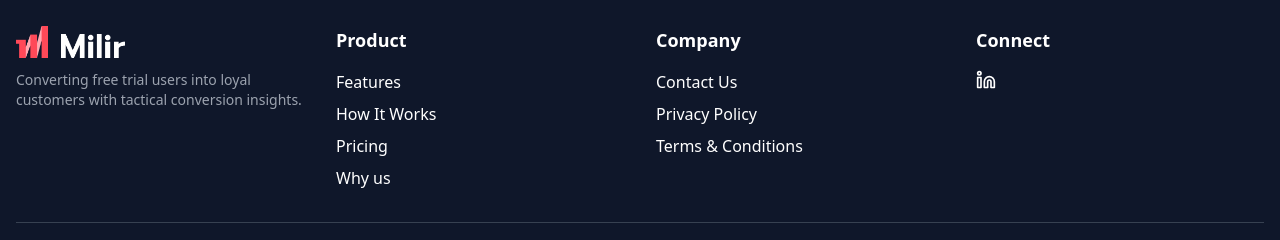
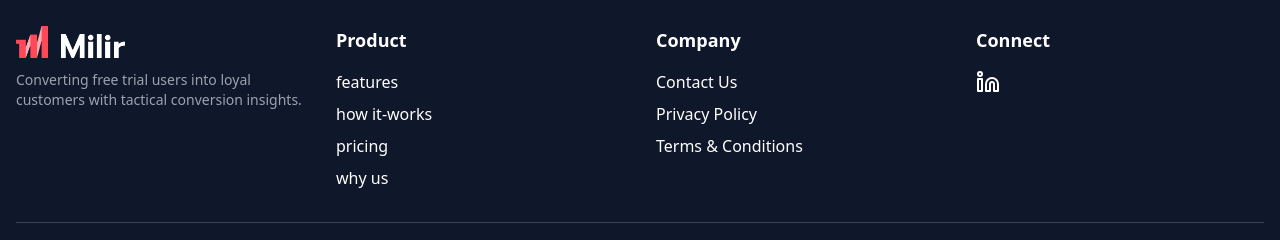
Before and after one commit to Naveenmavencart/makerkitmilir-landingpagenew, a Next.js app: page / in a window 1280 px wide. Shown: the part 5811-6051 px from the top of the page. Built offline with nearby package versions, Linux system fonts and the light colour scheme.

Commit message:
footer latest update 19.12.24

```diff
--- a/components/Main/footer.tsx
+++ b/components/Main/footer.tsx
@@ -1,19 +1,42 @@
+'use client';
+import { useState, useEffect } from 'react';
 import Link from 'next/link'
-
-import {  LinkedinIcon as LinkedIn } from 'lucide-react'
+import { LinkedinIcon } from 'lucide-react';
 
 export default function Footer() {
+  const [scrolled, setScrolled] = useState(false);
+  const [activeLink, setActiveLink] = useState('');
+
+  // Add scroll listener for background color update
+  useEffect(() => {
+    const handleScroll = () => {
+      setScrolled(window.scrollY > 50);
+    };
+
+    window.addEventListener('scroll', handleScroll);
+    return () => window.removeEventListener('scroll', handleScroll);
+  }, []);
+
+  // Function to set the active link
+  const handleSetActiveLink = (link: string) => {
+    setActiveLink(link);
+    const section = document.querySelector(link); // Scroll to the section
+    if (section) {
+      section.scrollIntoView({ behavior: 'smooth' });
+    }
+  };
+
   return (
-    <footer className="w-full bg-[#0F172A] text-white py-12">
+    <footer
+    className={`w-full ${scrolled ? 'bg-[#0E1626]' : 'bg-[#0F172A]'} text-white py-12 transition-colors duration-300`}
+  >
     <div className="container mx-auto px-4">
       <div className="grid grid-cols-2 md:grid-cols-4 gap-8">
+        {/* Logo Section */}
         <div>
-            {/* <Link href="/" className="text-2xl font-bold text-[#FF4958] mb-4 block">
-              Milir
-            </Link> */}
           <Link href="/">
             <img
-              className="w-auto h-8 hover:filter hover:brightness-0 hover:invert hover:sepia hover:saturate-200 hover:hue-rotate-330 transition duration-200"
+              className="w-auto h-8 hover:brightness-110 transition duration-200"
               src="/images/Group 12.png"
               alt="Milir Logo"
             />
@@ -22,31 +45,64 @@ export default function Footer() {
             Converting free trial users into loyal customers with tactical conversion insights.
           </p>
         </div>
+
+        {/* Product Links */}
         <div>
           <h3 className="text-lg font-semibold mb-4">Product</h3>
           <ul className="space-y-2">
-              <li><Link href="#features" className="hover:text-[#FF4958]">Features</Link></li>
-              <li><Link href="#how-it-works" className="hover:text-[#FF4958]">How It Works</Link></li>
-              <li><Link href="#pricing" className="hover:text-[#FF4958]">Pricing</Link></li>
-              <li><Link href="#why us" className="hover:text-[#FF4958]">Why us</Link></li>
+            {['#features', '#how-it-works', '#pricing', '#why-us'].map((link) => (
+              <li key={link}>
+                <button
+                  onClick={() => handleSetActiveLink(link)}
+                  className={`hover:text-[#FF4958] ${
+                    activeLink === link ? 'text-[#FF4958]' : 'text-white'
+                  }`}
+                >
+                  {link.replace('#', '').replace('-', ' ')}
+                </button>
+              </li>
+            ))}
           </ul>
         </div>
+
+        {/* Company Links */}
         <div>
-            <h3 className="flex-wrap text-lg font-semibold mb-4">Company</h3>
+          <h3 className="text-lg font-semibold mb-4">Company</h3>
           <ul className="space-y-2">
-              <li><Link href="/about" className="hover:text-[#FF4958]">Contact Us</Link></li>
-              <li><Link href="/privacy-and-policy" className="hover:text-[#FF4958]">Privacy Policy</Link></li>
-              <li><Link href="/terms-and-condition" className="hover:text-[#FF4958]">Terms & Conditions</Link></li>
-
+            <li>
+              <Link href="/about" className="hover:text-[#FF4958]">
+                Contact Us
+              </Link>
+            </li>
+            <li>
+              <Link href="/privacy-and-policy" className="hover:text-[#FF4958]">
+                Privacy Policy
+              </Link>
+            </li>
+            <li>
+              <Link href="/terms-and-condition" className="hover:text-[#FF4958]">
+                Terms & Conditions
+              </Link>
+            </li>
           </ul>
         </div>
+
+        {/* Social Media Links */}
         <div>
           <h3 className="text-lg font-semibold mb-4">Connect</h3>
           <div className="flex space-x-4">
-              <a href="https://www.linkedin.com/company/milir/" className="hover:text-[#FF4958]"><LinkedIn size={20} /></a>
+            <a
+              href="https://www.linkedin.com/company/milir/"
+              className="hover:text-[#FF4958]"
+              aria-label="LinkedIn"
+            >
+              <LinkedinIcon size={24} />
+            </a>
           </div>
         </div>
       </div>
+
+      {/* Footer Bottom Section */}
       <div className="mt-8 pt-8 border-t border-gray-700 text-center text-sm text-gray-400">
         <p>&copy; {new Date().getFullYear()} Milir. All rights reserved.</p>
       </div>
```
Lines whose indentation alone changed are shown as unchanged.
